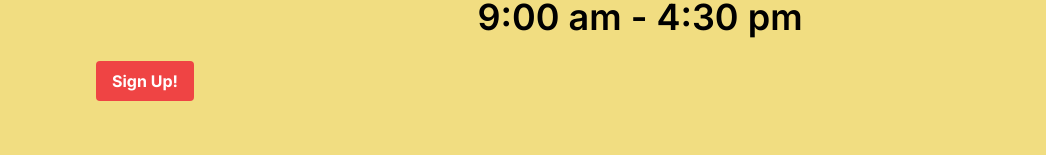
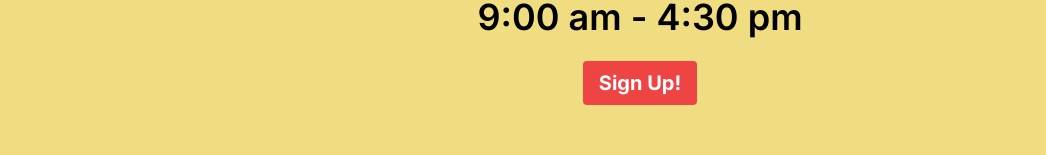
Before and after one commit to hackclub/golden, a Next.js app in the folder golden-website/: page / in a window 1280 px wide. Shown: the part 441-596 px from the top of the page, without its empty margins (0-1046 px from the left). Built offline with nearby package versions, Linux system fonts and the light colour scheme; what tw-elements would draw is missing.

Commit message:
Update page.js

```diff
--- a/golden-website/app/page.js
+++ b/golden-website/app/page.js
@@ -11,13 +11,13 @@ export default function Home() {
         <h3 className="text-2xl text-center font-semibold">A Hack Club Hackathon</h3><br/>
         <h3 className="text-4xl text-center font-semibold" >September 28th, 2024 <br/> 9:00 am - 4:30 pm</h3>
         <br/>
-<a href="https://airtable.com/appucgN7GgruOVlmn/shrumqEWK3tOLXYVP">
-     <button class="bg-red-500 hover:bg-red-700 text-white font-bold py-2 px-4 rounded">
-      Sign Up!
-    </button>
-</a>
       </div>
 
+   <a href="https://airtable.com/appucgN7GgruOVlmn/shrumqEWK3tOLXYVP" class="flex justify-center">
+  <button class="bg-red-500 hover:bg-red-700 text-white font-bold text-xl py-2 px-4 rounded">
+    Sign Up!
+  </button>
+</a>
 
 
       <br/>
```
